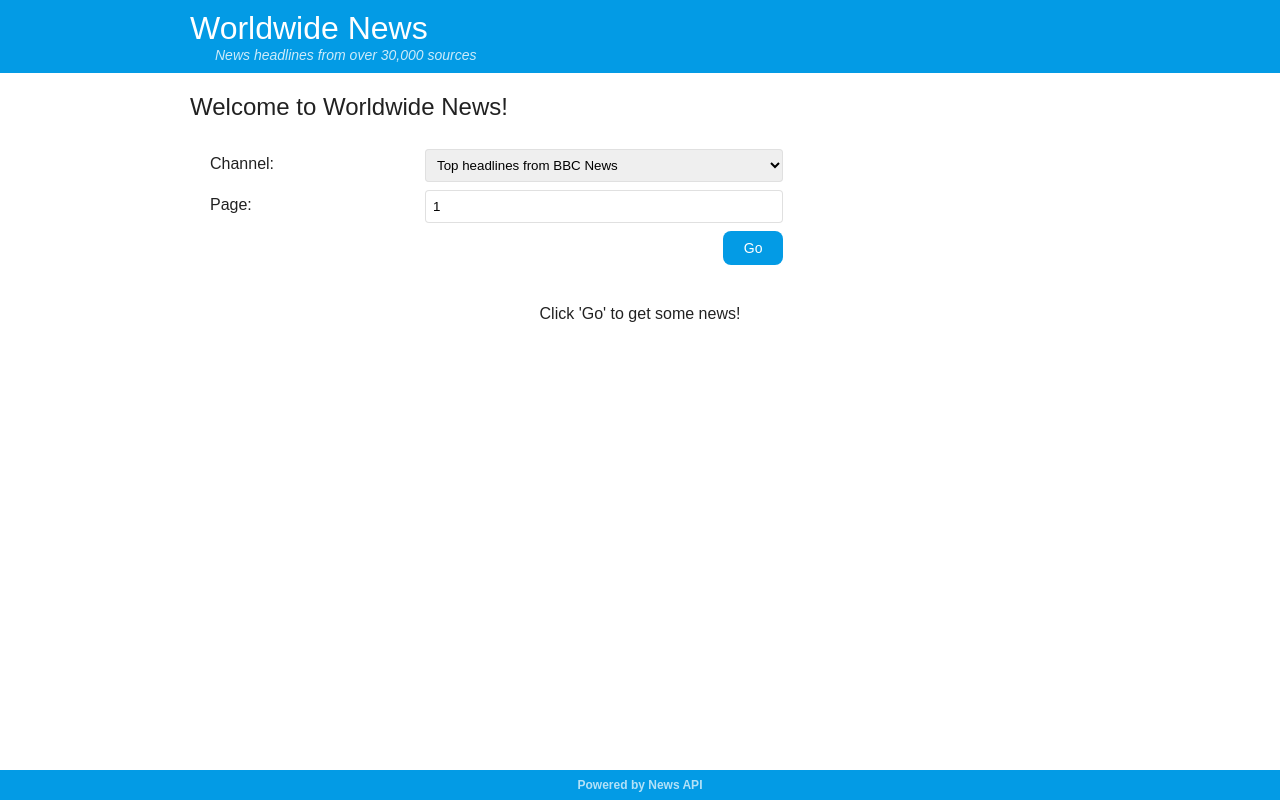
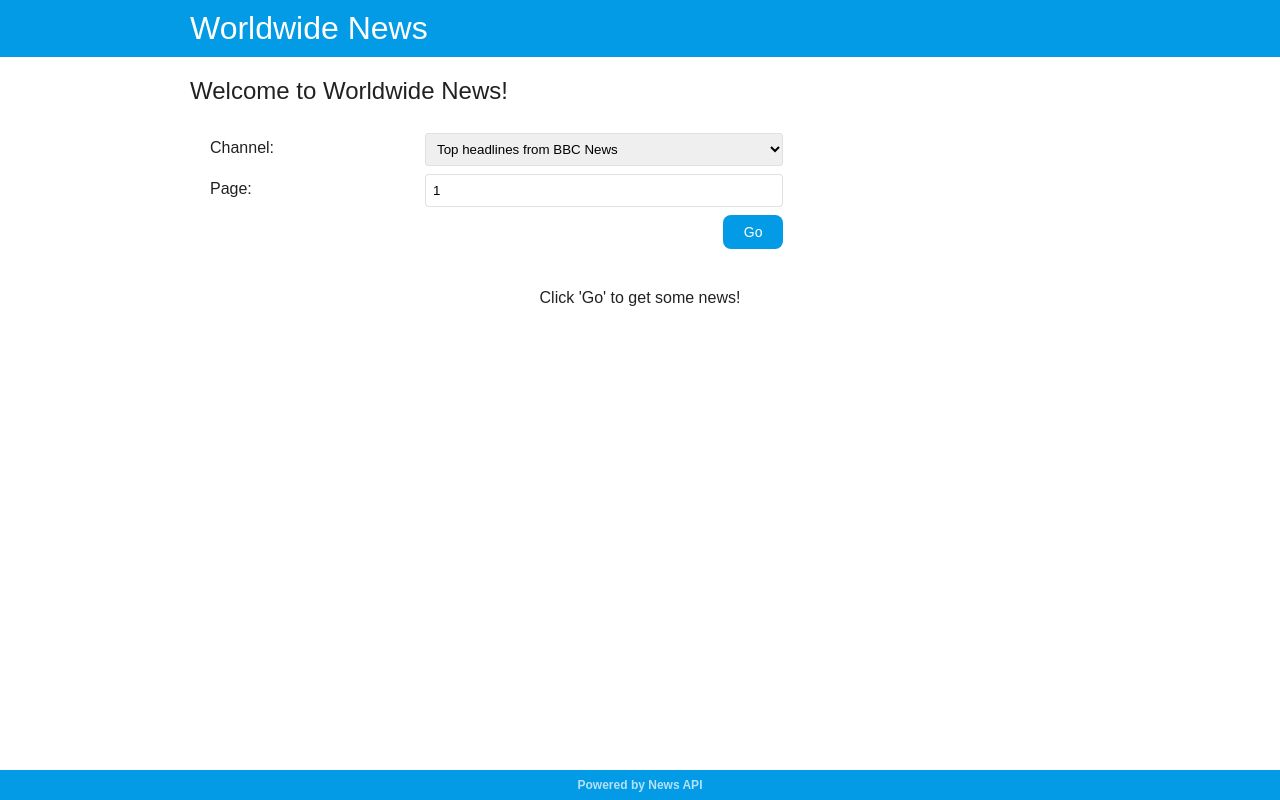
Before and after one commit to alaksej/frontcamp-news, a plain HTML site: page docs/index.html in a window 1280 px wide. Drawn offline with Linux system fonts and the light colour scheme.

Commit message:
remove subtitle

```diff
--- a/docs/css/app.css
+++ b/docs/css/app.css
@@ -24,16 +24,9 @@ body {
 }
 
 .header h1 {
-  padding: 10px 10px 0px 0px;
+  padding: 10px 0px 10px 0px;
   margin: 0;
   color: white;
-}
-
-.header .subtitle {
-  padding: 0 25px 10px;
-  font-style: italic;
-  font-weight: 400;
-  font-size: 14px;
 }
 
 main {
--- a/docs/index.html
+++ b/docs/index.html
@@ -16,7 +16,6 @@
     <header class="header">
       <div class="content-wrapper">
         <h1>Worldwide News</h1>
-        <h4 class="subtitle">News headlines from over 30,000 sources</h4>
       </div>
     </header>
     <main>
```
